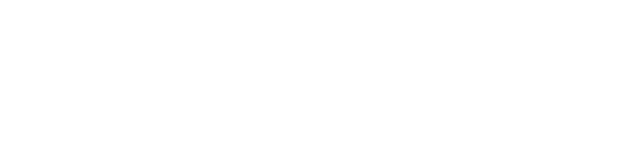
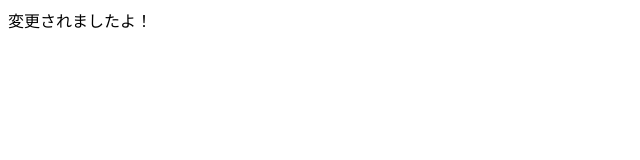
Before and after one commit to pjiamin/Introgit, a plain HTML site: page index.html in a window 1280 px wide. Shown: the whole page, without its empty margins (0-640 px from the left). Drawn offline with Linux system fonts and the light colour scheme.

Commit message:
first commit

```diff
--- a/index.html
+++ b/index.html
@@ -7,6 +7,6 @@
   <title>Document</title>
 </head>
 <body>
-
+変更されましたよ！
 </body>
 </html>
```
